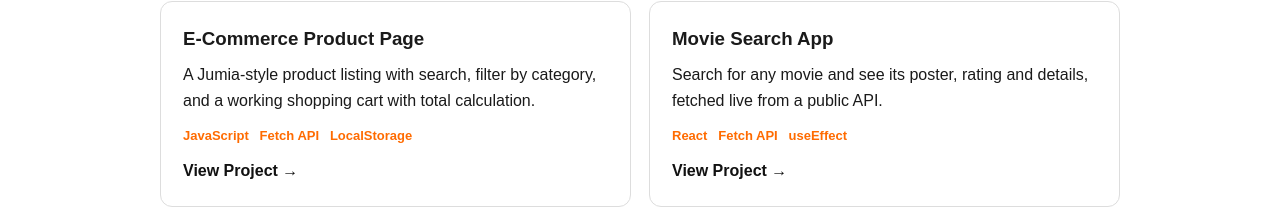
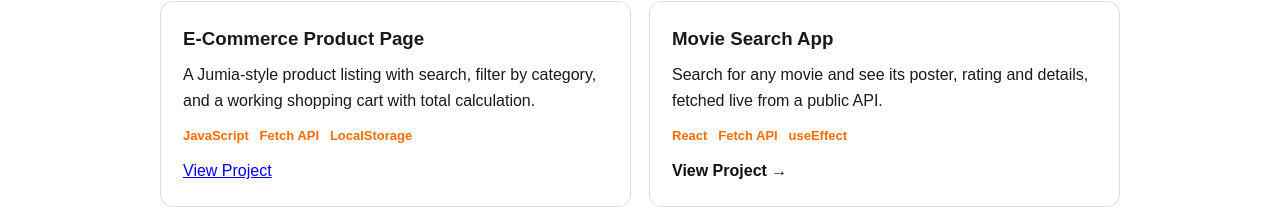
Before and after one commit to okigbochukwu49-stack/my-first-app, a plain HTML site: page index.html in a window 1280 px wide. Shown: the part 1999-2221 px from the top of the page. Drawn offline with Linux system fonts and the light colour scheme.

Commit message:
Update index.html

```diff
--- a/index.html
+++ b/index.html
@@ -118,7 +118,9 @@
           <h3>E-Commerce Product Page</h3>
           <p>A Jumia-style product listing with search, filter by category, and a working shopping cart with total calculation.</p>
           <p class="tags">JavaScript &nbsp; Fetch API &nbsp; LocalStorage</p>
-          <a href="#" class="project-link">View Project →</a>
+
+<a href="https://okigbochukwu49-stack.github.io/ecommerce-app/" target="_blank">View Project</a>
+
         </article>
 
         <article class="card project-card">
```
